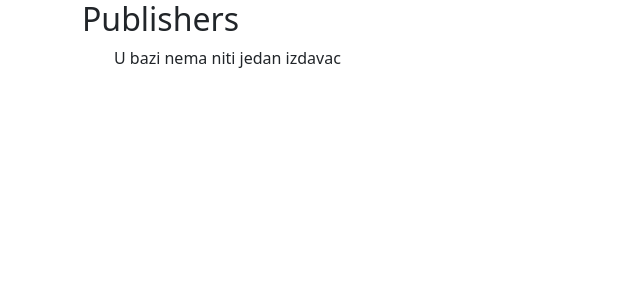
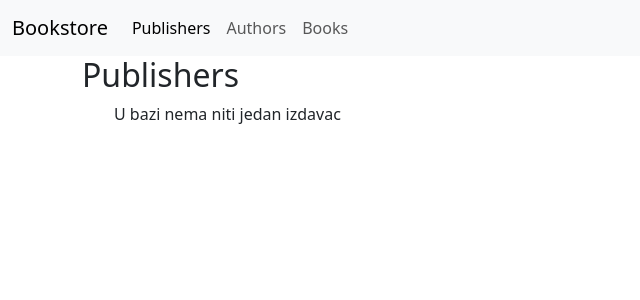
Before and after one commit to python-developer-algebra-klujic/OL-OPYT_DEV_H-04-25-bookstore, a Django app: page /bookstore/publishers/ in a window 1280 px wide. Shown: the top 300 px of the page, without its empty margins (0-640 px from the left). Run offline with Django 5.2, Linux system fonts and the light colour scheme; data that the repository does not hold is empty.

Commit message:
Added Author

```diff
--- a/bookstore/models/authors.py
+++ b/bookstore/models/authors.py
@@ -5,7 +5,9 @@ class Author(models.Model):
     salutation = models.CharField(max_length=10)
     name = models.CharField(max_length=200)
     email = models.EmailField()
-    headshot = models.ImageField(upload_to='author_headshots')
+    headshot = models.ImageField(upload_to='author_headshots',
+                                 null=True,
+                                 blank=True)
 
     def __str__(self):
         return self.name
--- a/bookstore/urls.py
+++ b/bookstore/urls.py
@@ -1,10 +1,20 @@
 from django.urls import path
 
 from .views import (PublisherListView,
-                    PublisherDetailView)
+                    PublisherDetailView,
+                    BookListView,
+                    BookDetailView,
+                    AuthorDetailView,
+                    AuthorListView)
 
 
 urlpatterns = [
-    path('publishers/', PublisherListView.as_view()),
-    path('publishers/<int:pk>/', PublisherDetailView.as_view())
+    path('publishers/', PublisherListView.as_view(), name='publisher_list'),
+    path('publishers/<int:pk>/', PublisherDetailView.as_view(), name='publisher_details'),
+
+    path('books/', BookListView.as_view(), name='book_list'),
+    path('books/<int:pk>/', BookDetailView.as_view(), name='book_details'),
+
+    path('authors/', AuthorListView.as_view(), name='author_list'),
+    path('authors/<int:pk>/', AuthorDetailView.as_view(), name='author_details')
 ]
--- a/bookstore/views.py
+++ /dev/null
@@ -1,12 +0,0 @@
-from django.views.generic import ListView, DetailView
-
-from .models.publishers import Publisher
-
-
-class PublisherListView(ListView):
-    model = Publisher
-    context_object_name = 'publisher_list'
-
-
-class PublisherDetailView(DetailView):
-    model = Publisher
--- /dev/null
+++ b/bookstore/views/__init__.py
@@ -0,0 +1,6 @@
+from .publisher_lists import PublisherListView
+from .publisher_details import PublisherDetailView
+from .book_lists import BookListView
+from .book_details import BookDetailView
+from .author_lists import AuthorListView
+from .author_details import AuthorDetailView
--- /dev/null
+++ b/bookstore/views/publisher_lists.py
@@ -0,0 +1,8 @@
+from django.views.generic import ListView
+
+from bookstore.models.publishers import Publisher
+
+
+class PublisherListView(ListView):
+    model = Publisher
+    context_object_name = 'publisher_list'
--- a/templates/base/base.html
+++ b/templates/base/base.html
@@ -8,6 +8,8 @@
   </head>
   <body>
 
+    {% include "base/navbar.html" %}
+
     <div class="container">
       {% block page_content %}{% endblock page_content %}
     </div>
--- /dev/null
+++ b/templates/base/navbar.html
@@ -0,0 +1,21 @@
+<nav class="navbar navbar-expand-lg bg-body-tertiary">
+  <div class="container-fluid">
+    <a class="navbar-brand" href="#">Bookstore</a>
+    <button class="navbar-toggler" type="button" data-bs-toggle="collapse" data-bs-target="#navbarNav" aria-controls="navbarNav" aria-expanded="false" aria-label="Toggle navigation">
+      <span class="navbar-toggler-icon"></span>
+    </button>
+    <div class="collapse navbar-collapse" id="navbarNav">
+      <ul class="navbar-nav">
+        <li class="nav-item">
+          <a class="nav-link active" aria-current="page" href="{% url 'publisher_list' %}">Publishers</a>
+        </li>
+        <li class="nav-item">
+          <a class="nav-link" href="{% url 'author_list' %}">Authors</a>
+        </li>
+        <li class="nav-item">
+          <a class="nav-link" href="{% url 'book_list' %}">Books</a>
+        </li>
+      </ul>
+    </div>
+  </div>
+</nav>
--- a/templates/bookstore/publisher_list.html
+++ b/templates/bookstore/publisher_list.html
@@ -4,7 +4,11 @@
     <h2>Publishers</h2>
     <ul>
         {% for publisher in publisher_list %}
-            <li>{{ publisher.name }}</li>
+            <li>
+                <a href={% url 'publisher_details' publisher.pk %}>
+                    {{ publisher.name }}
+                </a>
+            </li>
         {% empty %}
             <p>U bazi nema niti jedan izdavac</p>
         {% endfor %}
```
Also changed, not shown: bookstore/views/author_details.py (added, +7 -0 lines), bookstore/views/author_lists.py (added, +8 -0 lines), bookstore/views/book_details.py (added, +7 -0 lines), bookstore/views/book_lists.py (added, +8 -0 lines), bookstore/views/publisher_details.py (added, +7 -0 lines), templates/bookstore/author_detail.html (added, +7 -0 lines), templates/bookstore/author_list.html (added, +16 -0 lines), templates/bookstore/book_detail.html (added, +7 -0 lines), templates/bookstore/book_list.html (added, +16 -0 lines), bookstore/migrations/0002_alter_author_headshot.py (added), bookstore/migrations/0003_alter_author_headshot.py (added).
